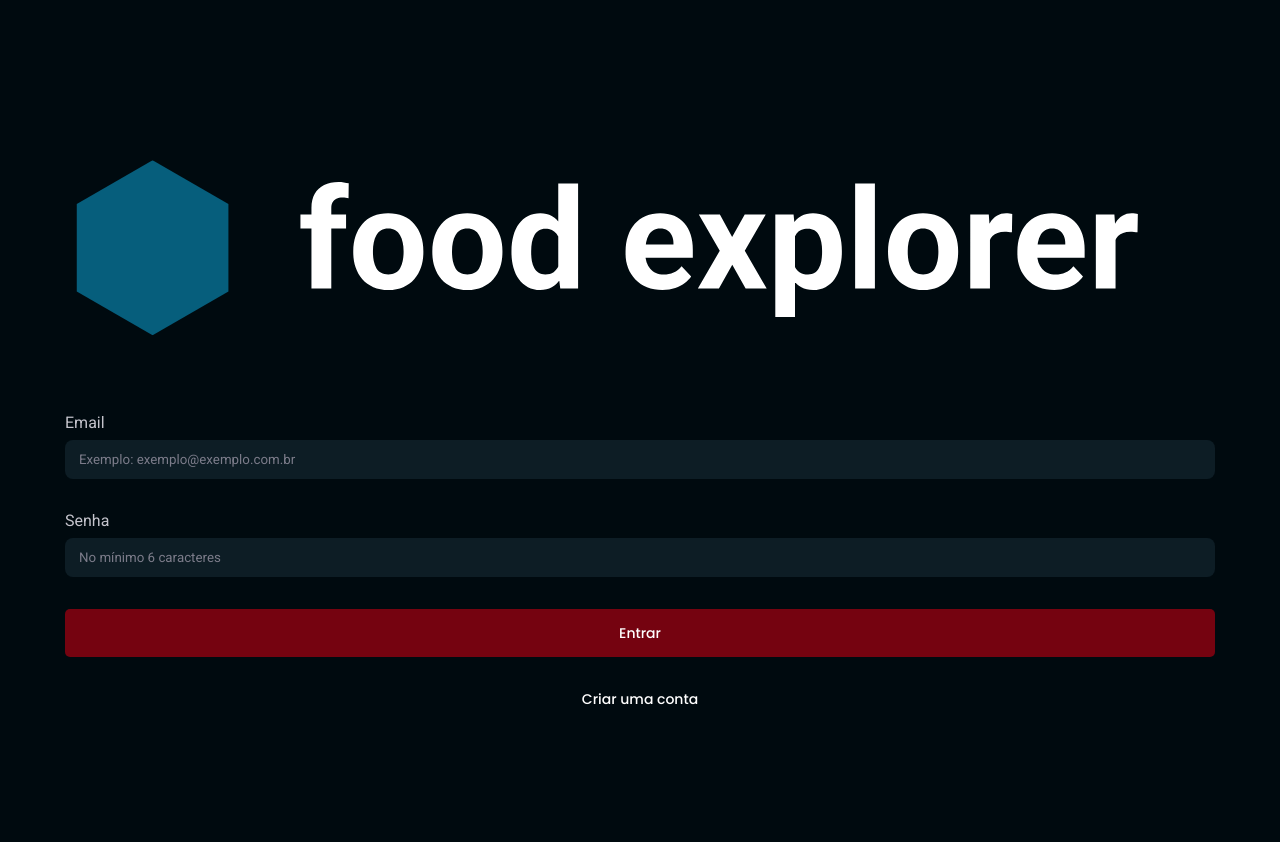
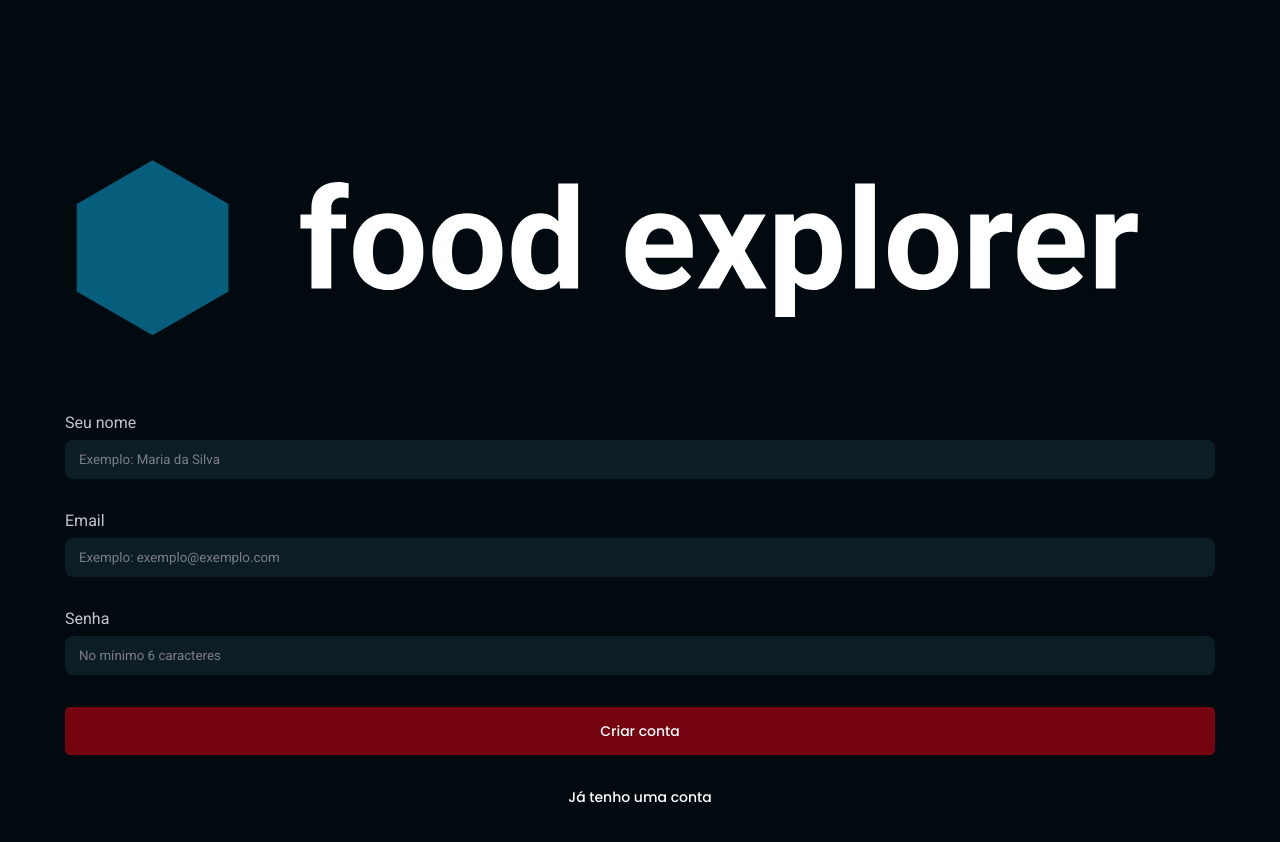
Before and after one commit to davitorress/FoodExplorer-web, a React (Vite) app: page / in a window 1280 px wide. Shown: the top 842 px of the page. Before the commit the page ends 800 px from the top, so only its background shows below. Built offline with nearby package versions, Linux system fonts and the light colour scheme.

Commit message:
feat: SignUp page and admin SignIn

```diff
--- a/src/main.tsx
+++ b/src/main.tsx
@@ -3,13 +3,13 @@ import { ThemeProvider, StyleSheetManager } from "styled-components";
 
 import theme from "./styles/theme";
 import GlobalStyle from "./styles/global";
-import { SignIn } from "./pages/SignIn";
+import { SignUp } from "./pages/SignUp";
 
 ReactDOM.createRoot(document.getElementById("root") as HTMLElement).render(
 	<ThemeProvider theme={theme}>
 		<StyleSheetManager shouldForwardProp={(prop) => prop !== "theme"}>
 			<GlobalStyle />
-			<SignIn />
+			<SignUp />
 		</StyleSheetManager>
 	</ThemeProvider>
 );
--- /dev/null
+++ b/src/pages/SignUp/index.tsx
@@ -0,0 +1,20 @@
+import { Logo, Input, Button } from "@/components";
+import { Container, Form } from "./styles";
+
+export function SignUp() {
+	return (
+		<Container>
+			<Logo />
+
+			<Form>
+				<Input id="name" type="text" label="Seu nome" placeholder="Exemplo: Maria da Silva" />
+				<Input id="email" type="email" label="Email" placeholder="Exemplo: exemplo@exemplo.com" />
+				<Input id="password" type="password" label="Senha" placeholder="No mínimo 6 caracteres" />
+
+				<Button type="submit" text="Criar conta" />
+
+				<a href="#">Já tenho uma conta</a>
+			</Form>
+		</Container>
+	);
+}
--- /dev/null
+++ b/src/pages/SignUp/styles.ts
@@ -0,0 +1,33 @@
+import styled from "styled-components";
+
+export const Container = styled.main`
+	width: 100%;
+	min-height: 100vh;
+	padding: 158px 65px 65px;
+
+	display: flex;
+	flex-direction: column;
+	gap: 72px;
+`;
+
+export const Form = styled.form`
+	width: 100%;
+	height: fit-content;
+
+	display: flex;
+	flex-direction: column;
+	align-items: flex-start;
+	gap: 32px;
+
+	> button {
+		width: 100%;
+	}
+
+	> a {
+		font-weight: 500;
+		align-self: center;
+		font-size: 1.4rem;
+		font-family: "Poppins", sans-serif;
+		color: ${({ theme }) => theme.COLORS.LIGHT_100};
+	}
+`;
--- /dev/null
+++ b/src/pages/admin/SignIn/styles.ts
@@ -0,0 +1,33 @@
+import styled from "styled-components";
+
+export const Container = styled.main`
+	width: 100%;
+	min-height: 100vh;
+	padding: 158px 65px 65px;
+
+	display: flex;
+	flex-direction: column;
+	gap: 72px;
+`;
+
+export const Form = styled.form`
+	width: 100%;
+	height: fit-content;
+
+	display: flex;
+	flex-direction: column;
+	align-items: flex-start;
+	gap: 32px;
+
+	> button {
+		width: 100%;
+	}
+
+	> a {
+		font-weight: 500;
+		align-self: center;
+		font-size: 1.4rem;
+		font-family: "Poppins", sans-serif;
+		color: ${({ theme }) => theme.COLORS.LIGHT_100};
+	}
+`;
```
Also changed, not shown: src/pages/admin/SignIn/index.tsx (added, +16 -0 lines).
